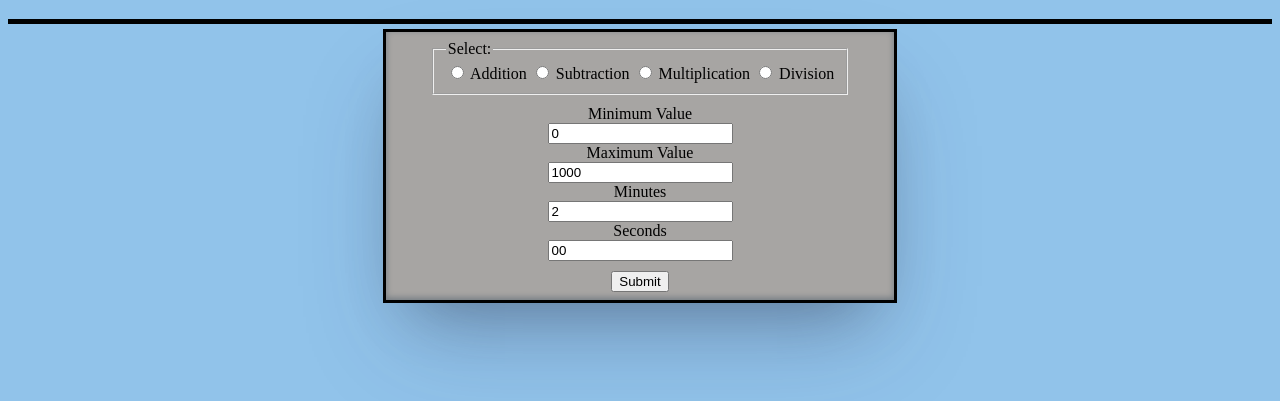
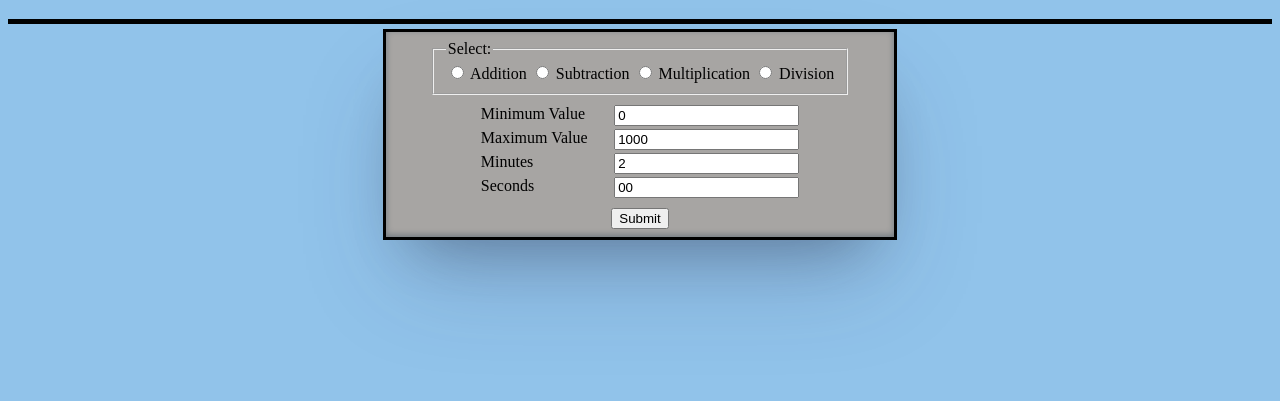
Before and after one commit to matthewbradley22/ArithmeticGames, a plain HTML site: page code/index.html in a window 1280 px wide. Shown: the part 61-462 px from the top of the page. Drawn offline with Linux system fonts and the light colour scheme.

```diff
--- a/code/styles.css
+++ b/code/styles.css
@@ -24,10 +24,18 @@
   box-shadow: rgba(50, 50, 93, 0.25) 0px 50px 100px -20px, rgba(0, 0, 0, 0.3) 0px 30px 60px -30px, rgba(10, 37, 64, 0.35) 0px -2px 6px 0px inset;
 }
 
-.inputs {
+/* .inputs {
   display: flex;
   flex-direction: column;
   align-items: center;
   width: 300px;
   margin: 10px;
-}
+ }*/
+
+ .inputs{
+  margin: 10px 0px 10px 0px;
+  display: grid;
+  grid-template-columns: 1fr 1.5fr;
+  column-gap: 10px;
+  row-gap: 3px;
+ }
```
